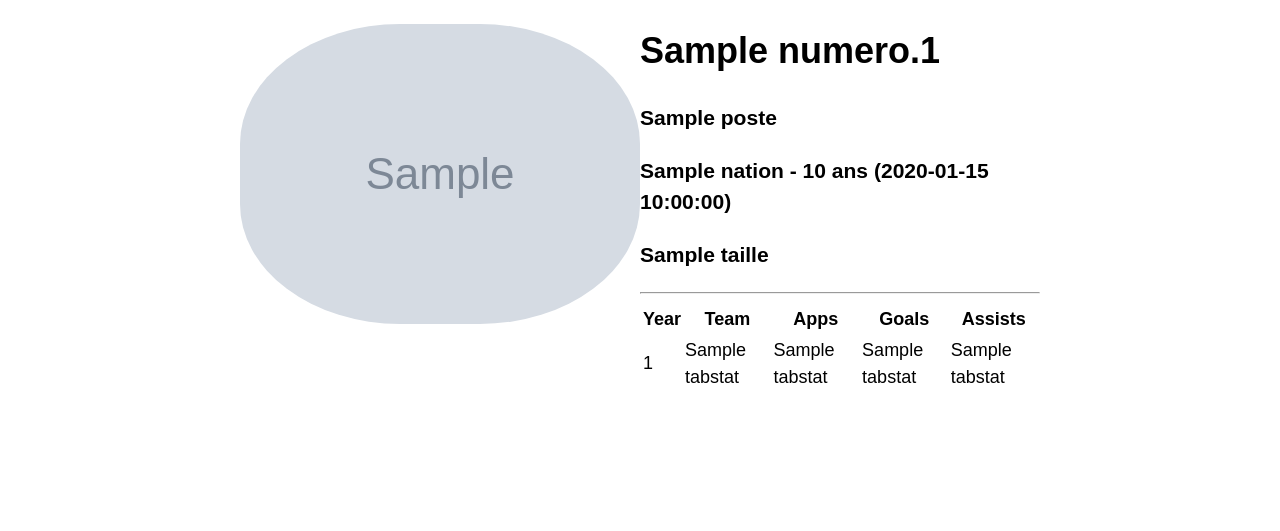
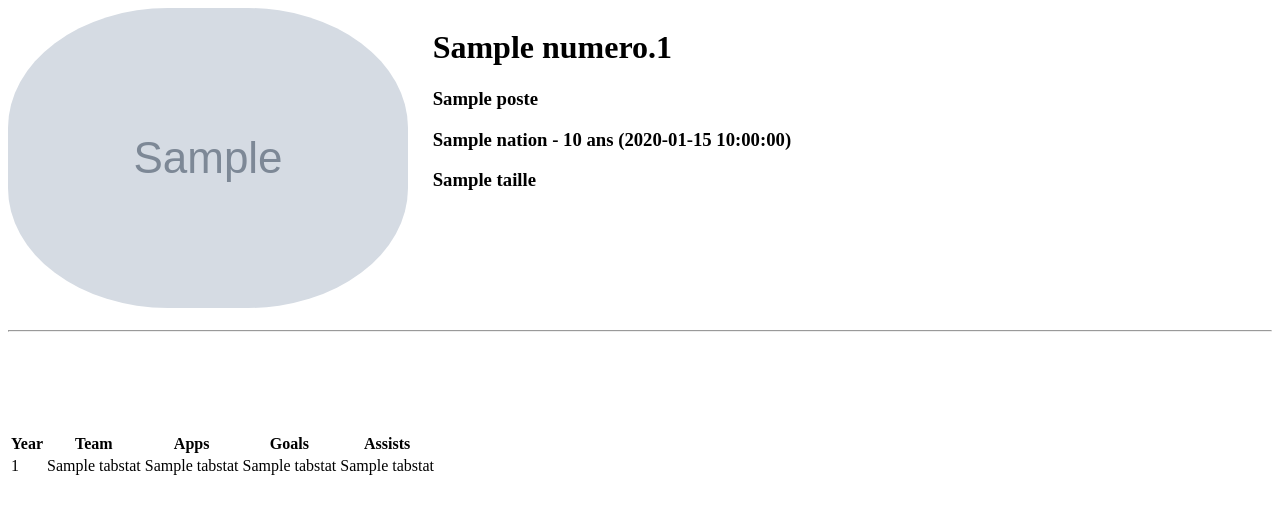
Before and after one commit to Gurwan/RoazhonStats, a Symfony app: template templates/player/player_view.html.twig in a window 1280 px wide. Shown: the top 531 px of the page. Run offline with Twig, Linux system fonts and the light colour scheme; the template is opened without the code that fills it: most values are stand-ins (such as "Sample title", 1, 10 or a date in 2020); grey boxes marked "Sample" are stand-in pictures; some libraries are stand-ins or nearby versions.

Commit message:
séparation de la page player en 3 blocs

```diff
--- a/public/css/player_view_styles.css
+++ b/public/css/player_view_styles.css
@@ -2,4 +2,30 @@
 
 img {
     border-radius: 40%;
+    grid-column: 1;
+    grid-row: 1;
 }
+
+
+.wrapper {
+    display: grid;
+    grid-template-columns: repeat(3, 1fr);
+    grid-gap: 10px;
+    grid-auto-rows: minmax(100px, auto);
+}
+
+
+.hautdroite {
+    grid-column: 2/4;
+    grid-row: 1;
+}
+
+.divhr {
+    grid-row: 2;
+    grid-column: 1/4;
+}
+
+.tableau {
+    grid-column: 1/4;
+    grid-row:3;
+}
--- a/public/css/styles.css
+++ b/public/css/styles.css
@@ -48,3 +48,7 @@ img {
 .spanComponentPlayer:hover{
     opacity:1;
 }
+
+.imgComponentPlayer:hover {
+    opacity:1;
+}
--- a/templates/player/player_view.html.twig
+++ b/templates/player/player_view.html.twig
@@ -3,14 +3,10 @@
 {% block title %}{{id}}{% endblock %}
 
 {% block body %}
-<style>
-    .example-wrapper { margin: 1em auto; max-width: 800px; width: 95%; font: 18px/1.5 sans-serif; }
-    .example-wrapper code { background: #F5F5F5; padding: 2px 6px; }
-</style>
 
 <link href="{{ asset('css/player_view_styles.css') }}" rel="stylesheet"/>
 
-<div class="example-wrapper">
+<div class="wrapper">
     <div style='float: left; margin: 10 10 10 10; '>
     <img src='{{ photo }}'><br/>
     </div>
@@ -19,8 +15,10 @@
     <h3> {{poste}} </h2>
     <h3> {{nation}} - {{age}} ans ({{dateNaissance}}) </h3>    <h3> {{taille}} </h3>
     </div>
-    <hr>
-    <div>
+    <div class="divhr">
+        <hr>
+    </div>
+    <div class="tableau">
         <table>
             <thead>
                 <tr>
```
Also changed, not shown: src/Controller/PlayerController.php (+6 -3 lines).
